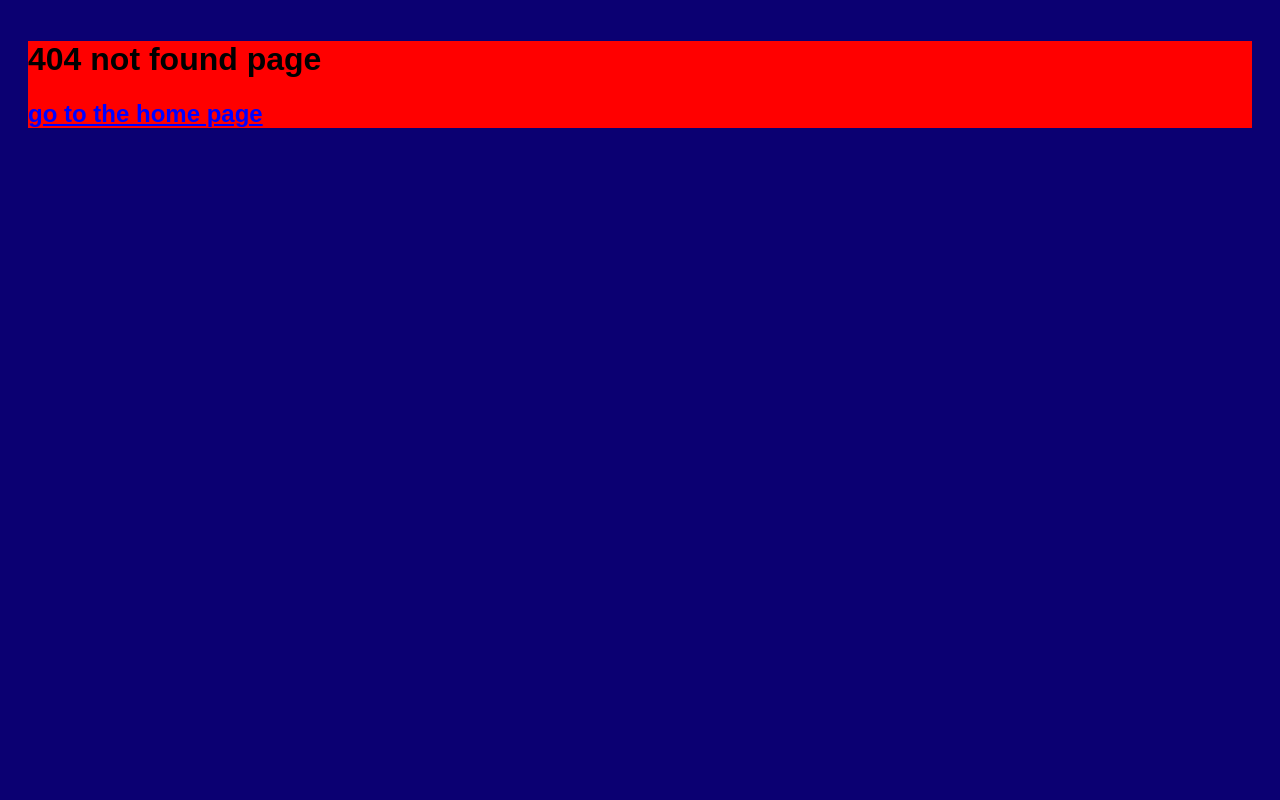
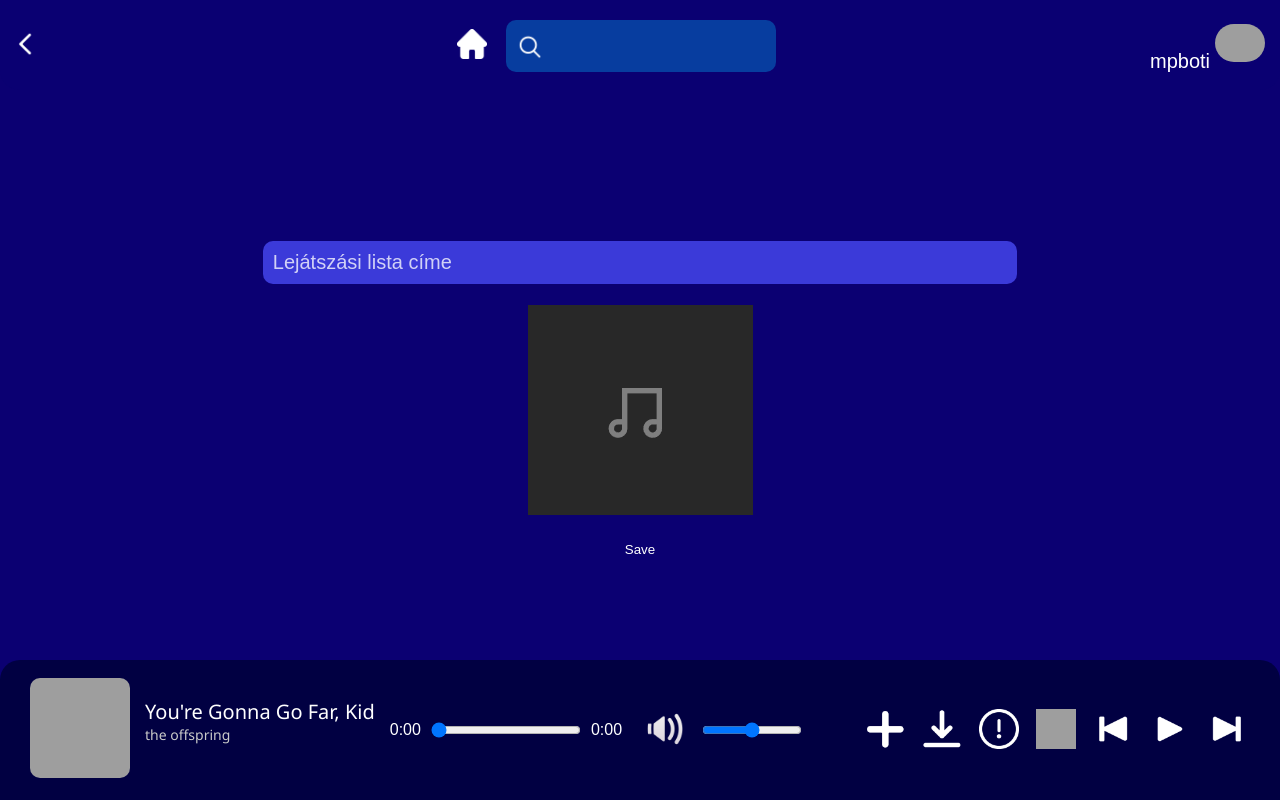
Before and after one commit to mpboti/Vizsgaremek, a React (Vite) app in the folder frontend/: page /addplaylist in a window 1280 px wide. Before the commit this address had no page. Built offline with nearby package versions, Linux system fonts and the light colour scheme; grey boxes are pictures that could not be loaded.

Commit message:
login designed

```diff
--- a/frontend/src/App.jsx
+++ b/frontend/src/App.jsx
@@ -7,6 +7,7 @@ import Kereses from "./components/kereses";
 import ErrorNotFound from "./components/ErrorNotFound";
 import { createBrowserRouter } from "react-router-dom";
 import LoginOrSignin, { LoginAction } from "./components/loginOrSignin";
+import CreatePlaylist, { CreateAction } from "./components/createPlaylist";
 
 function App() {
 
@@ -16,7 +17,8 @@ function App() {
       {path: "/", element: <MainPage />},
       {path: "/playlist/:id", element: <Playlist />},
       {path: "/search", element: <Kereses />},
-      {path: "/auth", element: <LoginOrSignin />, action: LoginAction}
+      {path: "/auth", element: <LoginOrSignin />, action: LoginAction},
+      {path: "/addplaylist", element: <CreatePlaylist />, action: CreateAction }
     ]}
   ]);
 
--- a/frontend/src/components/MainPage.jsx
+++ b/frontend/src/components/MainPage.jsx
@@ -27,7 +27,7 @@ export default function MainPage() {
                     </div>
                 </div>
             ))}
-            <Link to="/" className="botRow-link">
+            <Link to="/addplaylist" className="botRow-link">
                 <div className="botRow">
                     <span className="listAdd"><img src={add} alt="Hozzáadás" className="listAddImg"/></span>
                 </div>
--- /dev/null
+++ b/frontend/src/components/createPlaylist.jsx
@@ -0,0 +1,35 @@
+import { useRef, useState } from "react"
+import { Form } from "react-router-dom";
+import defaultPlaylistPic from "../assets/defaultPlaylistPic.png"
+
+export default function CreatePlaylist(){
+    const fileOpener = useRef();
+    const [img, setImg] = useState(defaultPlaylistPic);
+    function openPic(isFinal, e){
+        if(!isFinal){
+            fileOpener.current.click();
+        }else{
+            setImg(URL.createObjectURL(e.target.files[0]));
+        }
+    }
+
+    return(
+        <Form method="post" className="authForm">
+            <h1></h1>
+            <p>
+              <input type="text" name="playlistCim" placeholder="Lejátszási lista címe" required />
+            </p>
+            <p>
+                <input ref={fileOpener} type="file" onChange={(e)=>openPic(true, e)} accept="image/*" style={{ display: "none" }}/>
+                <button onClick={(e)=>openPic(false, e)}><img src={img}/></button>
+            </p>
+            <div>
+              <button>Save</button>
+            </div>
+        </Form>
+    )
+}
+
+export function CreateAction(){
+
+}
--- a/frontend/src/components/loginOrSignin.jsx
+++ b/frontend/src/components/loginOrSignin.jsx
@@ -1,9 +1,9 @@
-import { useState } from "react";
-import { Form, Link } from "react-router-dom";
+import { Form, Link, useSearchParams } from "react-router-dom";
 import "../styles/login.css";
 
 export default function LoginOrSignin(){
-    const [isLogin, setIsLogin] = useState(true);
+    const [searchParams] = useSearchParams();
+    const isLogin = searchParams.get("mode") == "login";
     return(
         <Form method="post" className="authForm">
             <h1>{isLogin ? 'Log in' : 'Create a new user'}</h1>
@@ -13,7 +13,7 @@ export default function LoginOrSignin(){
             <p>
               <input id="password" type="password" name="password" placeholder="Password" required />
             </p>
-            <div className="">
+            <div>
               <Link to={`?mode=${isLogin ? 'signup' : 'login'}`}>
                 <button className="loginFormButton">
                   {isLogin ? 'Create new user' : 'Login'}
--- a/frontend/src/components/top-content.jsx
+++ b/frontend/src/components/top-content.jsx
@@ -65,7 +65,7 @@ export default function TopContent() {
                     <p className="toltelek"></p>{phone?undefined:<p className="userName">{userData.name.length<19?userData.name:userData.name.substring(0,18)}</p>}
                 </div>
                 <div className="userPicDiv">
-                    <Link to="/auth" className="topGombok">
+                    <Link to="/auth?mode=login" className="topGombok">
                         {userData.userPic?<img className="userPic" src={userData.userPic}/>:<img className="userPic" src="https://cdn.rios.hu/dl/upc/2021-04/18/13365_zedohtonsyowl0va_174572780_3798245446891714_3038821565414680863_n.thumb.jpg"/>}
                     </Link>
                 </div>
--- a/frontend/src/styles/login.css
+++ b/frontend/src/styles/login.css
@@ -1,21 +1,50 @@
 button.loginFormButton{
-    background-color: #000291;
+    background-color: #0003b3;
     padding: 10px;
-    margin: 5px;
+    margin: 0 5px 5px;
     border-radius: 10px;
     font-size: 20px;
 }
 
 button.loginFormButton:hover{
-    background-color: #0104b9;
+    background-color: #0004e0;
 }
 
 Form.authForm{
+    position: relative;
+    top: 200px;
     text-align: center;
     vertical-align: middle;
-    margin: auto;
+    gap: 0px;
+}
+
+Form.authForm h1{
+    color: white;
 }
 
 Form.authForm input{
     font-size: 20px;
+    padding: 10px;
+    border-radius: 10px;
+    width: 40%;
+    background-color: #4d50ffbb;
+    border-collapse: collapse;
+    border: none;
+    color: white;
+    outline: none;
 }
+
+Form.authForm input::placeholder{
+    color: rgba(255, 255, 255, 0.767);
+}
+
+Form.authForm input:focus{
+    transform: scale(1.06);
+    transition: 0.6s
+}
+
+@media screen and (max-width: 1300px){
+    Form.authForm input{
+        width: 60%;
+    }
+}
--- a/frontend/src/styles/playlistSizeChanger.css
+++ b/frontend/src/styles/playlistSizeChanger.css
@@ -158,7 +158,7 @@ th{
         margin-bottom: 30px;
         border-radius: 20px;
     }
-    p{
+    p.listaGombtarto, p.letrehozo, p.mufajok, p.listaCim{
         font-size: 12px;
         padding-bottom: 0px;
         margin-bottom: 0px;
```
Also changed, not shown: frontend/src/assets/defaultPlaylistPic.png (added).
